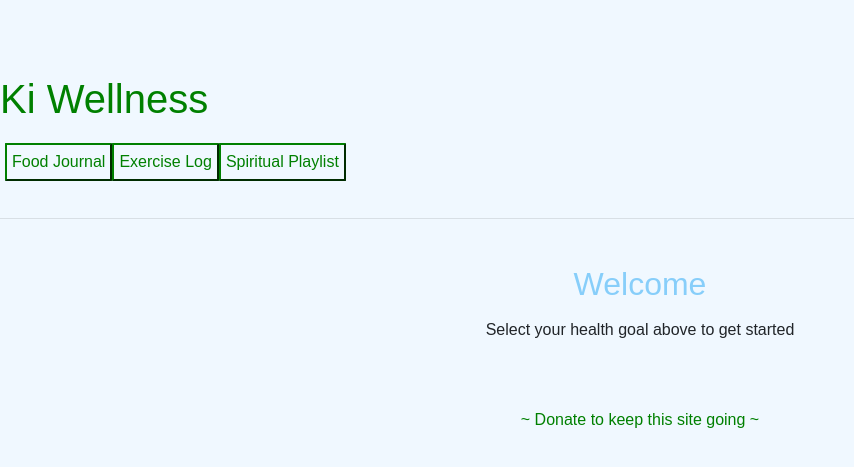
After one commit to kcamacho1/AI_food_journal, a Flask app: page /home in a window 1280 px wide. The commit adds this page. Shown: the top 467 px of the page, without its empty margins (0-854 px from the left). Run offline with Flask 3, Linux system fonts and the light colour scheme; some libraries are stand-ins or nearby versions.

Commit message:
Updated navigation and home page - broke routing

```diff
--- a/Utils/food_entry.py
+++ b/Utils/routes.py
@@ -7,15 +7,31 @@ from models import FoodEntry, db
 from Utils.nutritionix_api import get_nutrition_data
 from datetime import datetime
 
+routes = Blueprint('routes', __name__)
 food_entry_routes = Blueprint('food_entry_routes', __name__)
+exercise_log_routes = Blueprint('exercise_log_routes', __name__)
+spiritual_playlist_routes = Blueprint('spiritual_playlist_routes', __name__)
 
 
-## Food Entry Homepage
-@food_entry_routes.route("/food_entry", methods = ["POST", "GET"])
-def food_entry():
-    return render_template('food_journal.html')
 
-## Form Entry
+
+
+## Homepage
+@routes.route("/home", methods = ["POST", "GET"])
+def home():
+    return render_template('home.html')
+
+## Exercise Logger
+@exercise_log_routes.route("/exercise_log", methods = ["POST", "GET"])
+def exercise_log():
+    return render_template('exercise_log.html')
+
+## Spiritual playlist Page
+@spiritual_playlist_routes.route("/spiritual_playlist", methods = ["POST", "GET"])
+def spiritual_playlist():
+    return render_template('spiritual_playlist.html')
+
+## Food Journal and Food entry
 @food_entry_routes.route("/add_food", methods=["GET", "POST"])
 def add_food():
     if request.method == "POST":
--- a/run.py
+++ b/run.py
@@ -1,7 +1,7 @@
 from flask import Flask, render_template, redirect, request
 from flask_sqlalchemy import SQLAlchemy
 from models import db, FoodEntry
-from Utils.food_entry import food_entry_routes
+from Utils.routes import food_entry_routes, routes, spiritual_playlist_routes, exercise_log_routes
 from Utils.food_journal import food_journal_routes
 from Utils.actions import actions_routes
 import os
@@ -20,11 +20,14 @@ db.init_app(app)
 ##Home
 @app.route('/', methods=["POST", "GET"])
 def home():
-    return render_template('index.html')
+    return render_template('home.html')
 
 ##Routes
+app.register_blueprint(routes) # Regular Routes
+app.register_blueprint(food_journal_routes) #Display Stats
 app.register_blueprint(food_entry_routes) #Food Entry Methods
-app.register_blueprint(food_journal_routes) #Display Stats
+app.register_blueprint(exercise_log_routes) #Exercise Logs
+app.register_blueprint(spiritual_playlist_routes) #Spiritual playlist
 app.register_blueprint(actions_routes) #Delete/Edit
 
 
--- /dev/null
+++ b/templates/home.html
@@ -0,0 +1,9 @@
+{% extends "index.html" %}
+{% block content %}
+
+<h2>Welcome</h2>
+<p>
+    Select your health goal above to get started
+</p>
+
+{% endblock %}
--- a/templates/index.html
+++ b/templates/index.html
@@ -15,7 +15,6 @@
 </head>
 
 <body>
-    <img src="../asstes/kiWellnessicon.png" alt="alternatetext" />
     <h1>Ki Wellness</h1>
     <div>
         <nav class="navbar">
@@ -23,10 +22,10 @@
             <button type="button" href="{{url_for('food_journal_routes.food_journal')}}" class="navlink">Food Journal</button>
             </p>
             <p>
-            <button type="button" href="/exercise_log" class="navlink">Exercise Log</button>
+            <button type="button" href="{{url_for('exercise_log_routes.exercise_log')}}" class="navlink">Exercise Log</button>
             </p>
             <p>
-            <button type="button" href="/spiritual_playlist" class="navlink">Spiritual Playlist</button>
+            <button type="button" href="{{url_for('spiritual_playlist_routes.spiritual_playlist')}}" class="navlink">Spiritual Playlist</button>
             </p>
         </nav>
     </div>
--- a/templates/spiritual_playlist.html
+++ b/templates/spiritual_playlist.html
@@ -1,6 +1,6 @@
 {% extends "index.html" %}
 {% block content %}
 <div>
-<h2 class="subheader">Spiritual Playlist</h2>
+    <h2 class="subheader">Spiritual Playlist</h2>
 </div>
 {% endblock %}
--- a/templates/upload_image.html
+++ b/templates/upload_image.html
@@ -1,7 +1,7 @@
 {% extends "index.html" %}
 {% block content %}
 <div>
-<h2 class="alignleft">Upload Image</h2>
+    <h2 class="alignleft">Upload Image</h2>
 </div>
 
 {% endblock %}
```
Also changed, not shown: database.db.
